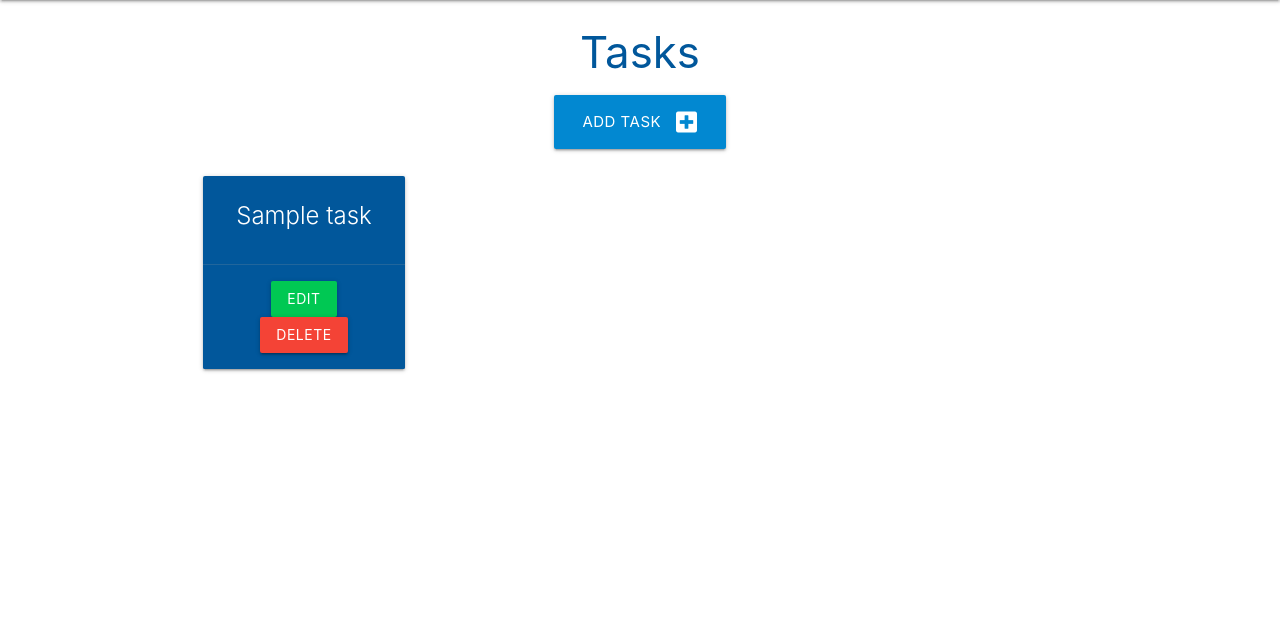
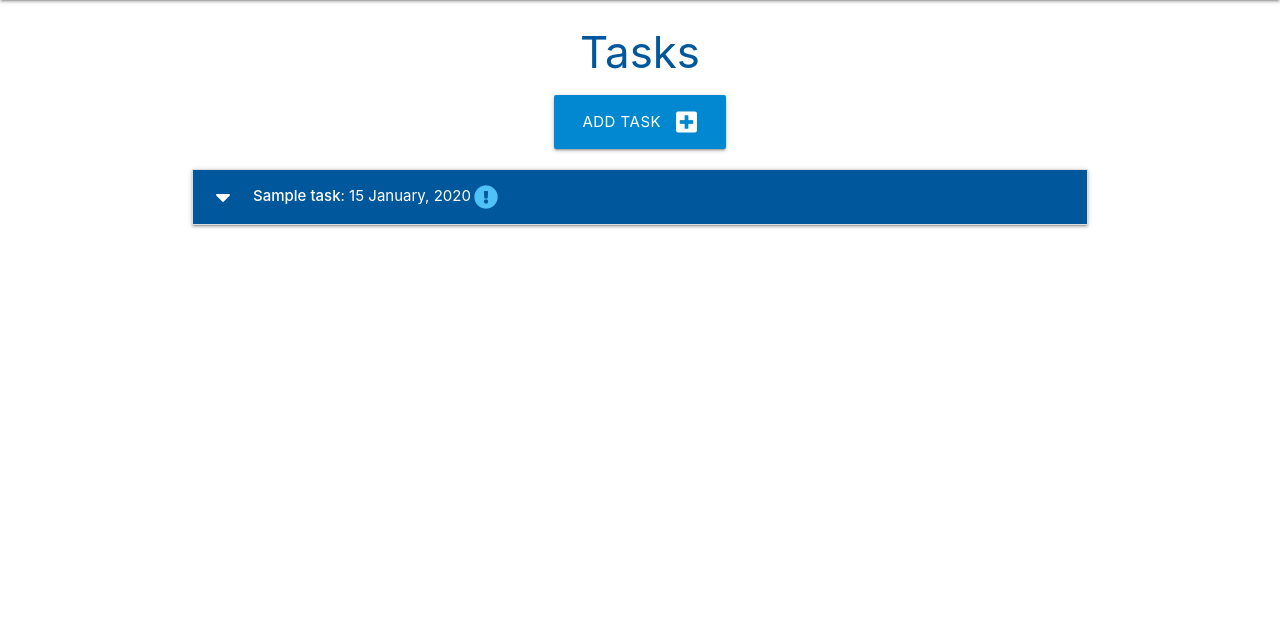
Before and after one commit to ocassidydev/flask-sqlalchemy-task-manager, a Flask app: page / in a window 1280 px wide. Shown: the part 64-688 px from the top of the page. Run offline with Flask 2, Linux system fonts and the light colour scheme; tables that the repository leaves empty hold one stand-in row (values such as "Sample post").

Commit message:
Add edit task functionality

```diff
--- a/taskmanager/routes.py
+++ b/taskmanager/routes.py
@@ -5,7 +5,7 @@ from taskmanager.models import Category, Task
 
 @app.route("/")
 def home():
-    tasks = list(Task.query.order_by(Task.task_name).all())
+    tasks = list(Task.query.order_by(Task.id).all())
     return render_template("tasks.html", tasks=tasks)
 
 
@@ -64,7 +64,6 @@ def add_task():
 @app.route("/edit_task/<int:task_id>", methods=["GET", "POST"])
 def edit_task(task_id):
     task = Task.query.get_or_404(task_id)
-    category_name = Category.query.get_or_404(task.category_id).category_name
     categories = list(Category.query.order_by(Category.category_name).all())
     if request.method == "POST":
         task.task_name = request.form.get("task_name")
@@ -78,7 +77,6 @@ def edit_task(task_id):
     return render_template(
         "edit_task.html",
         task=task,
-        category_name=category_name,
         categories=categories)
 
 
--- a/taskmanager/static/js/script.js
+++ b/taskmanager/static/js/script.js
@@ -13,4 +13,8 @@ document.addEventListener('DOMContentLoaded', function() {
     // select initialization
     let selects = document.querySelectorAll('select');
     M.FormSelect.init(selects);
+
+    // collapsible initialization
+    let collapsibles = document.querySelectorAll('.collapsible');
+    M.Collapsible.init(collapsibles);
 });
--- a/taskmanager/templates/add_task.html
+++ b/taskmanager/templates/add_task.html
@@ -36,7 +36,7 @@
                 <div class="switch">
                     <i class="fas fa-exclamation-circle prefix light-blue-text text-darken-4"></i>
                     <label for="is_urgent">
-                        <input id="is_urgent" name="is_urgent" type="checkbox" required>
+                        <input id="is_urgent" name="is_urgent" type="checkbox">
                         <span class="lever"></span>
                         Is Urgent
                     </label>
--- a/taskmanager/templates/tasks.html
+++ b/taskmanager/templates/tasks.html
@@ -12,20 +12,28 @@
 </div>
 
 <div class="row">
-    {% for task in tasks %}
-    <div class="col s12 m6 l3">
-        <div class="card light-blue darken-4 center-align">
-            <div class="card-content white-text">
-                <span class="card-title">{{ task.task_name }}</span>
+    <ul class="collapsible">
+        {% for task in tasks|sort(attribute="due_data") %}
+        <li>
+            <div class="collapsible-header white-text light-blue darken-4">
+                <i class="fas fa-caret-down"></i>
+                <strong>{{ task.task_name }}</strong> : {{ task.due_data.strftime("%d %B, %Y") }}
+                {% if task.its_urgent == True %}
+                    <i class="fas fa-exclamation-circle light-blue-text text-lighten-2"></i>
+                {% endif %}
             </div>
-            <div class="card-action">
-                <a href="{{ url_for('edit_task', task_id=task.id) }}" class="btn green accent-4">Edit</a>
-                <a href="#modal-{{ task.id }}" class="btn red modal-trigger">Delete</a>
+            <div class="collapsible-body">
+                <strong>{{ task.category }}</strong>
+                <p>{{ task.task_description }}</p>
+                <p>
+                    <a href="{{ url_for('edit_task', task_id=task.id) }}" class="btn green accent-4">Edit</a>
+                    <a href="#modal-{{ task.id }}" class="btn red modal-trigger">Delete</a>
+                </p>
 
                 <!-- Modal -->
                 <div id="modal-{{ task.id }}" class="modal">
                     <div class="modal-content">
-                        <h4>Are you sure you want to delete this Task?</h4>
+                        <h4>Are you sure you want to delete this Category?</h4>
                         <p>This action cannot be undone.</p>
                     </div>
                     <div class="modal-footer">
@@ -33,11 +41,10 @@
                         <a href="modal-close" class="btn green accent-4">Cancel</a>
                     </div>
                 </div>
-
             </div>
-        </div>
-    </div>
-    {% endfor %}
+        </li>
+        {% endfor %}
+    </ul>
 </div>
 
 {% endblock %}
```
Also changed, not shown: taskmanager/templates/edit_task.html (+15 -5 lines).
